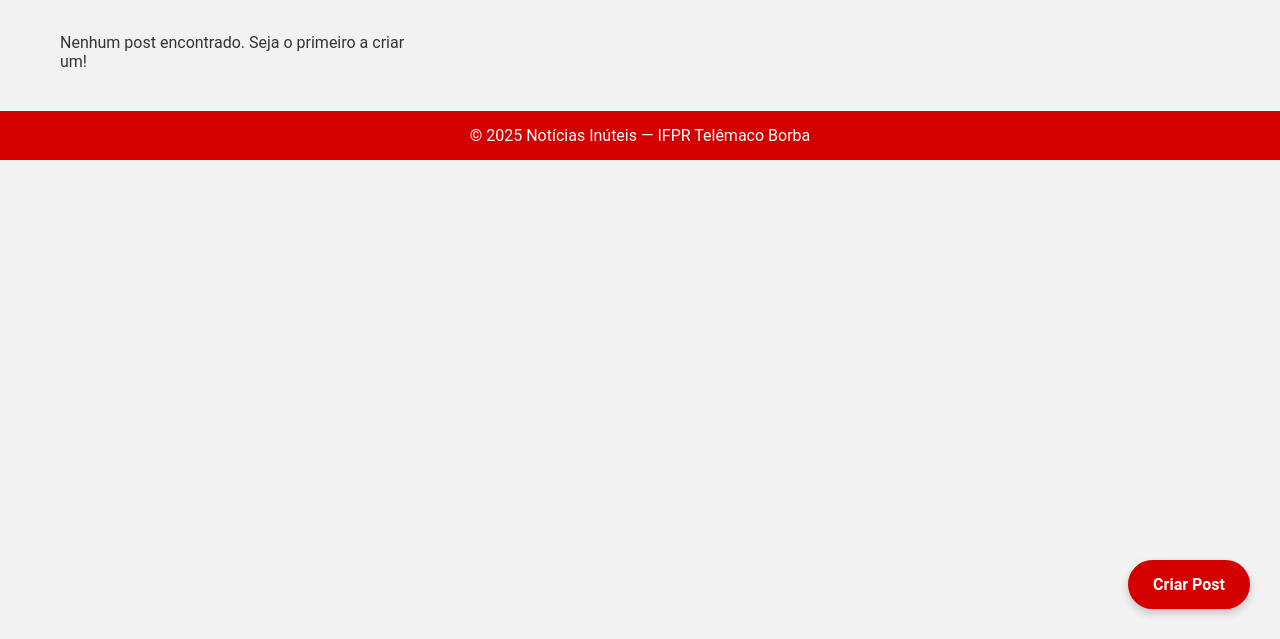
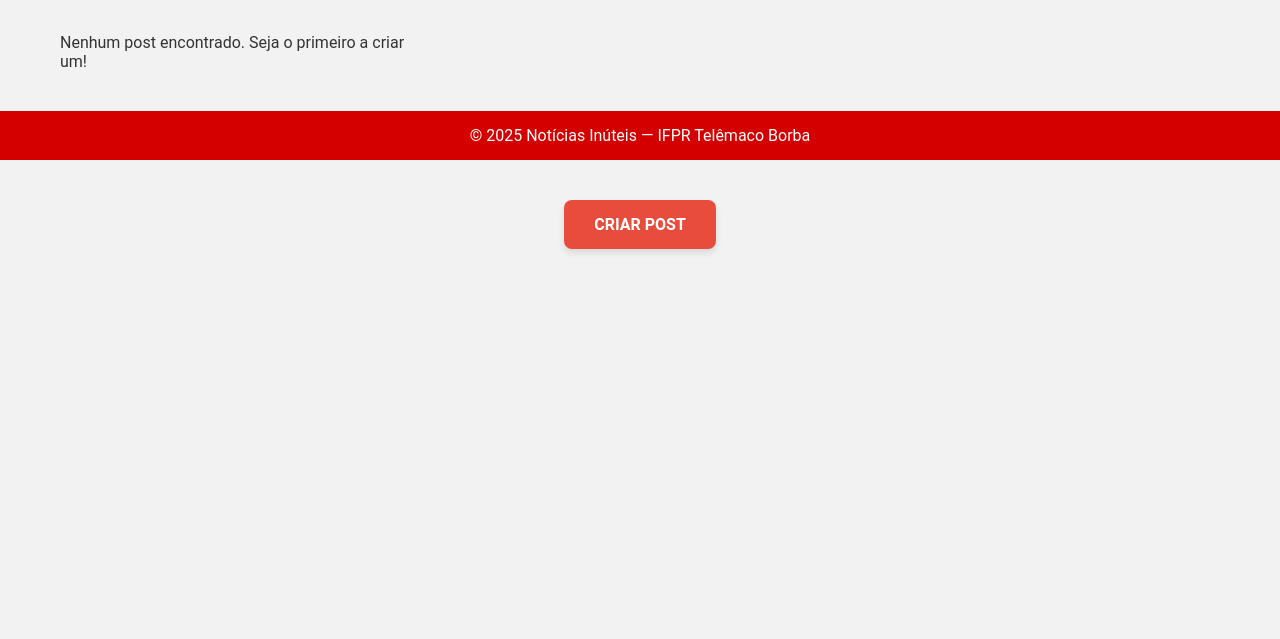
Before and after one commit to felypemazzo117/TADS6-2025-2-GWS-Felype-Lorenzo, a PHP site: page / in a window 1280 px wide. Shown: the part 161-800 px from the top of the page. Run offline with PHP 8.4, Linux system fonts and the light colour scheme; data that the repository does not hold is empty.

Commit message:
Mudança no botão criar post
estava desalinhado e me incomodou

```diff
--- a/index.php
+++ b/index.php
@@ -63,14 +63,16 @@ $conn->close();
         <?php endif; ?>
     </main>
 
-    <?php
-    $link_criar_post = (isset($_SESSION['logado']) && $_SESSION['logado'] === true) ? 'criar_post.php' : 'login.php';
-    ?>
-    <a href="<?= $link_criar_post ?>" class="btn-fixed">Criar Post</a>
-
     <footer>
         <p>© 2025 Notícias Inúteis — IFPR Telêmaco Borba</p>
     </footer>
 
+    <?php
+    $link_criar_post = (isset($_SESSION['logado']) && $_SESSION['logado'] === true) ? 'criar_post.php' : 'login.php';
+    ?>
+    <div class="btn-container">
+        <a href="<?= $link_criar_post ?>" class="btn-fixed">Criar Post</a>
+    </div>
+
 </body>
 </html>
--- a/style.css
+++ b/style.css
@@ -572,3 +572,39 @@ footer {
 .opcoes-comentario a:hover {
     color: #c0392b;
 }
+/* ================================================= */
+/* Estilos para o contêiner do botão centralizado */
+/* ================================================= */
+.btn-fixed {
+    position: static !important; /* Força o elemento a seguir o fluxo normal */
+    bottom: auto !important;
+    right: auto !important;
+}
+
+/* Container para centralizar o botão */
+.btn-container {
+    display: flex;
+    justify-content: center;
+    align-items: center; /* Centraliza verticalmente se o contêiner tiver altura */
+    width: 100%;
+    padding: 20px 0; /* Adiciona um espaço acima e abaixo do botão */
+    margin-top: 20px; /* Adiciona um espaço entre o rodapé e o botão */
+}
+
+.btn-fixed {
+    text-decoration: none;
+    background-color: #e74c3c;
+    color: white;
+    padding: 15px 30px;
+    border-radius: 8px;
+    font-weight: bold;
+    text-transform: uppercase;
+    box-shadow: 0 4px 6px rgba(0, 0, 0, 0.1);
+    transition: all 0.3s ease;
+}
+
+.btn-fixed:hover {
+    background-color: #c0392b;
+    transform: translateY(-2px);
+    box-shadow: 0 6px 8px rgba(0, 0, 0, 0.15);
+}
```
